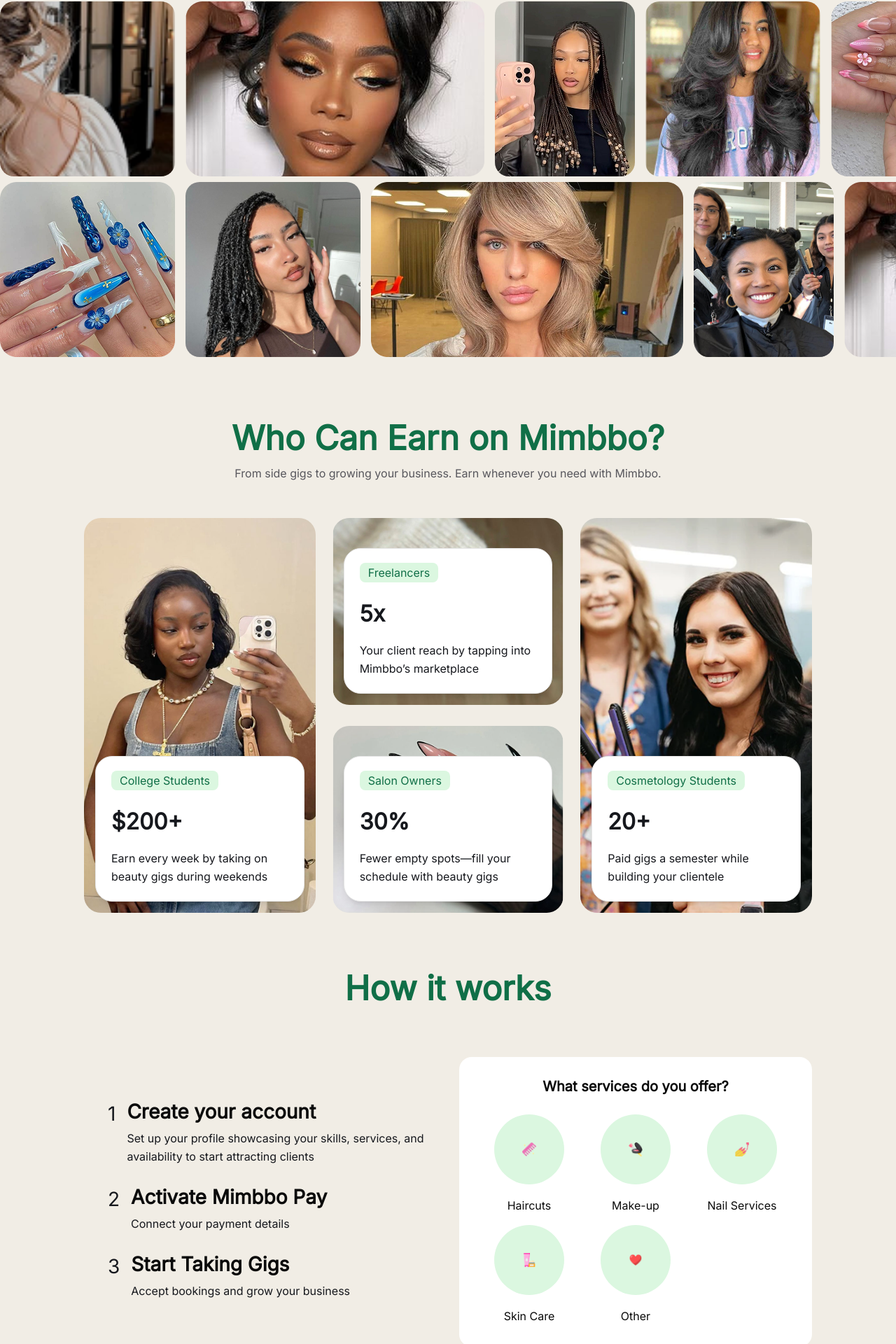
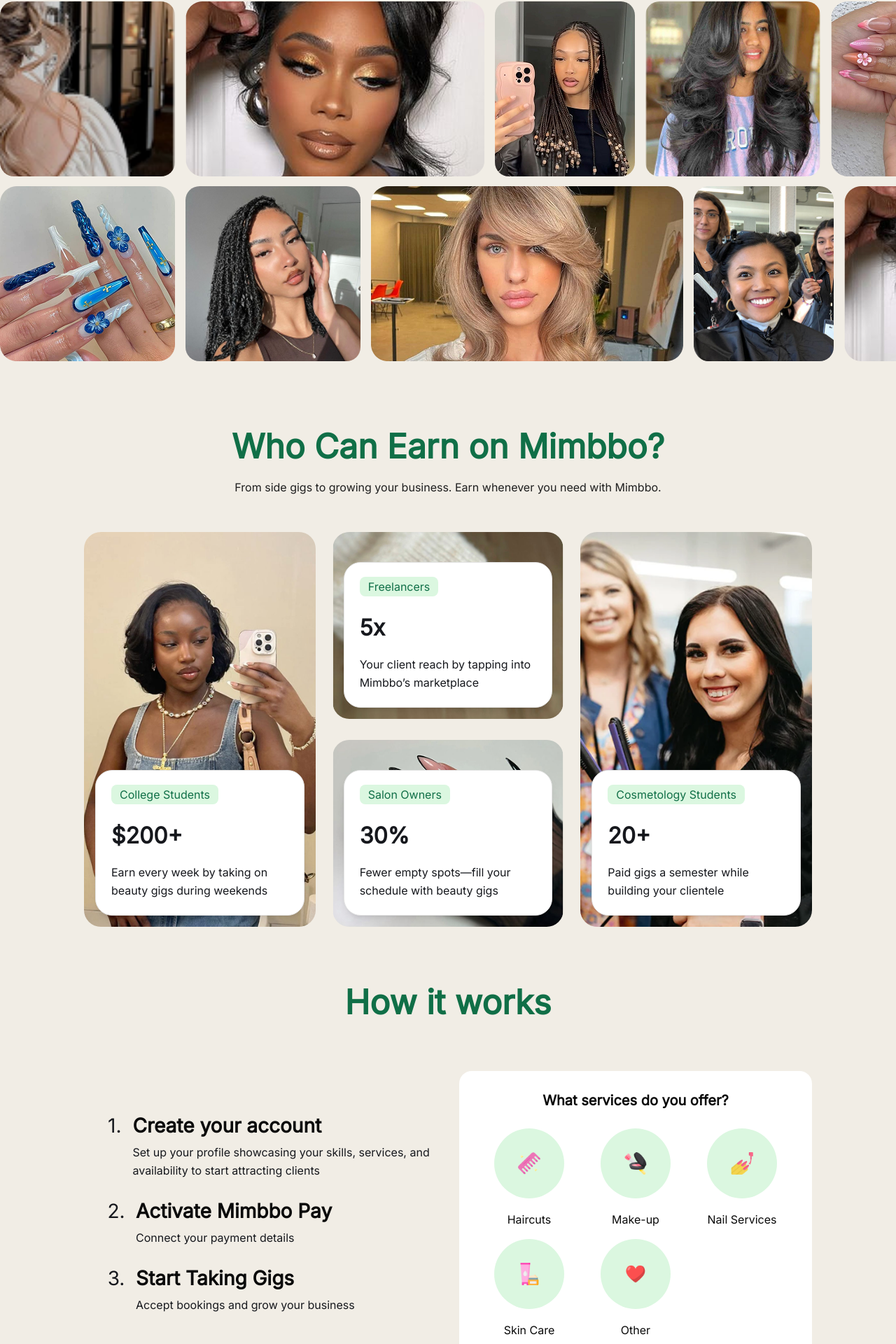
Before and after one commit to claire256/Mimbbo-Landing-Pages, a Next.js app: page / in a window 1280 px wide. Shown: the part 824-2744 px from the top of the page at 70% size. Built offline with nearby package versions, Linux system fonts and the light colour scheme; no server answers.

Commit message:
Add more fixes

```diff
--- a/app/(landing)/components/earn-section.tsx
+++ b/app/(landing)/components/earn-section.tsx
@@ -5,16 +5,16 @@ import { Card } from "@/components/ui/card";
 
 const EarnSection = () => {
   return (
-    <section className="px-6 py-16 md:px-12 section-padding" data-aos="fade-up">
+    <section className="px-6 pt-10 py-16 md:px-12 section-padding" data-aos="fade-up">
       <div className="max-w-5xl mx-auto text-center">
         <h2 className="text-3xl font-bold md:text-4xl theme-title">Who Can Earn on Mimbbo?</h2>
-        <p className="mt-2 text-lg text-muted-foreground paragraph">
+        <p className="pt-4 text-lg text-dark paragraph">
           From side gigs to growing your business. Earn whenever you need with Mimbbo.
         </p>
       </div>
 
       {/* Static Cards */}
-      <div className="grid grid-cols-1 gap-6 mt-10 sm:grid-cols-2 lg:grid-cols-3 cards">
+      <div className="grid grid-cols-1 gap-6 mt-14 sm:grid-cols-2 lg:grid-cols-3 cards">
 
         {/* College Students Card */}
         <div className="relative overflow-hidden theme-card college-student-card">
--- a/app/(landing)/components/header.tsx
+++ b/app/(landing)/components/header.tsx
@@ -25,7 +25,7 @@ const Header = () => {
   }, []);
 
   return (
-    <header className="sticky top-0 z-50 flex items-center justify-between h-16 px-6 border-b section-padding navbar bg-secondary md:px-8">
+    <header className="sticky top-0 z-50 flex items-center justify-between h-16 px-8 border-b section-padding navbar bg-secondary md:px-8">
       <div className="flex items-center">
         <Link
           href={webUrl}
--- a/app/(landing)/components/how-it-works.tsx
+++ b/app/(landing)/components/how-it-works.tsx
@@ -3,10 +3,10 @@
 import ServicesOffered from "./services-offered";
 
 const steps = [
-  { step: "1", title: "Create your account", description: "Set up your profile showcasing your skills, services, and availability to start attracting clients" },
-  { step: "2", title: "Activate Mimbbo Pay", description: "Connect your payment details" },
-  { step: "3", title: "Start Taking Gigs", description: "Accept bookings and grow your business" },
-  { step: "4", title: "Activate Mimbbo Pay", description: "Connect your payment details" },
+  { step: "1.", title: "Create your account", description: "Set up your profile showcasing your skills, services, and availability to start attracting clients" },
+  { step: "2.", title: "Activate Mimbbo Pay", description: "Connect your payment details" },
+  { step: "3.", title: "Start Taking Gigs", description: "Accept bookings and grow your business" },
+  { step: "4.", title: "Activate Mimbbo Pay", description: "Connect your payment details" },
 ];
 
 const HowItWorks = () => {
@@ -19,7 +19,7 @@ const HowItWorks = () => {
             <div key={step} className="flex gap-4 content">
               <div className="flex items-center justify-center w-6 h-6 text-white rounded-full bg-primary number">{step}</div>
               <div>
-                <h3 className="font-bold text-instructions">{title}</h3>
+                <h3 className="font-semibold text-instructions">{title}</h3>
                 <p className="mt-1 text-sm text-muted-foreground showcase">{description}</p>
               </div>
             </div>
--- a/app/(landing)/components/services-offered.tsx
+++ b/app/(landing)/components/services-offered.tsx
@@ -17,7 +17,7 @@ const ServicesOffered = () => {
         {services.map((service, index) => (
           <div key={index} className="flex flex-col items-center">
             <div className="p-3 mb-2 rounded-full bg-accent inner_img">
-              <Image src={service.icon} alt={service.label} height={20} width={20} className="w-5 h-5 text-primary" />
+              <Image src={service.icon} alt={service.label} height={20} width={20} className="w-8 h-8 text-primary" />
             </div>
             <span className="text_service">{service.label}</span>
           </div>
--- a/app/(landing)/components/why-join.tsx
+++ b/app/(landing)/components/why-join.tsx
@@ -2,8 +2,8 @@ import Image from "next/image";
 
 const WhyJoin = () => (
   <section className="section-padding" data-aos="fade-up">
-    <h2 className="text-2xl font-semibold theme-title">Why Join Mimbbo?</h2>
-    <div className="grid gap-6 mt-8 sm:grid-cols-2 lg:grid-cols-3">
+    <h2 className="text-2xl font-semibold pt-16 theme-title">Why Join Mimbbo?</h2>
+    <div className="grid gap-6 pt-14 sm:grid-cols-2 lg:grid-cols-3">
       {[
         { src: '/marketing.png', title: 'Less marketing', desc: 'Stop cold calling potential clients! Our platform brings clients directly to you' },
         { src: '/dollar.png', title: "It's Free", desc: 'No signup fee, no monthly fee, no hidden fees' },
--- a/app/(landing)/page.tsx
+++ b/app/(landing)/page.tsx
@@ -28,7 +28,7 @@ export default function Home() {
   }, []);
 
   return (
-    <div className="flex flex-col min-h-screen">
+    <div className="flex flex-col min-h-screen bg-black">
       <Header />
 
       <main className="flex-1">
--- a/styles/landing-page.css
+++ b/styles/landing-page.css
@@ -10,6 +10,7 @@ body {
 }
 main {
   background-color: #f1ede5;
+
 }
 
 .logo {
@@ -62,7 +63,7 @@ section {
 .cards {
   margin-top: 50px;
 }
-.section-padding {
+ .section-padding {
   padding: 0 120px;
 }
 .theme-card {
@@ -142,7 +143,7 @@ section {
 
 .text-instructions {
   font-size: 28px;
-  font-weight: bold;
+  font-weight: 600;
 }
 .showcase {
   color: #16181d;
@@ -154,7 +155,7 @@ section {
   font-size: 28px;
   color: #16181d;
   background-color: transparent;
-  margin-top: 12px;
+  margin-top: 9px;
 }
 
 .scroll-container {
@@ -379,7 +380,7 @@ section {
   display: flex;
   flex-wrap: nowrap;
   gap: 15px;
-  margin-bottom: 8px;
+  margin-bottom: 14px;
   overflow-x: auto;
   scrollbar-width: none; /* Firefox */
   -ms-overflow-style: none; /* IE and Edge */
```
